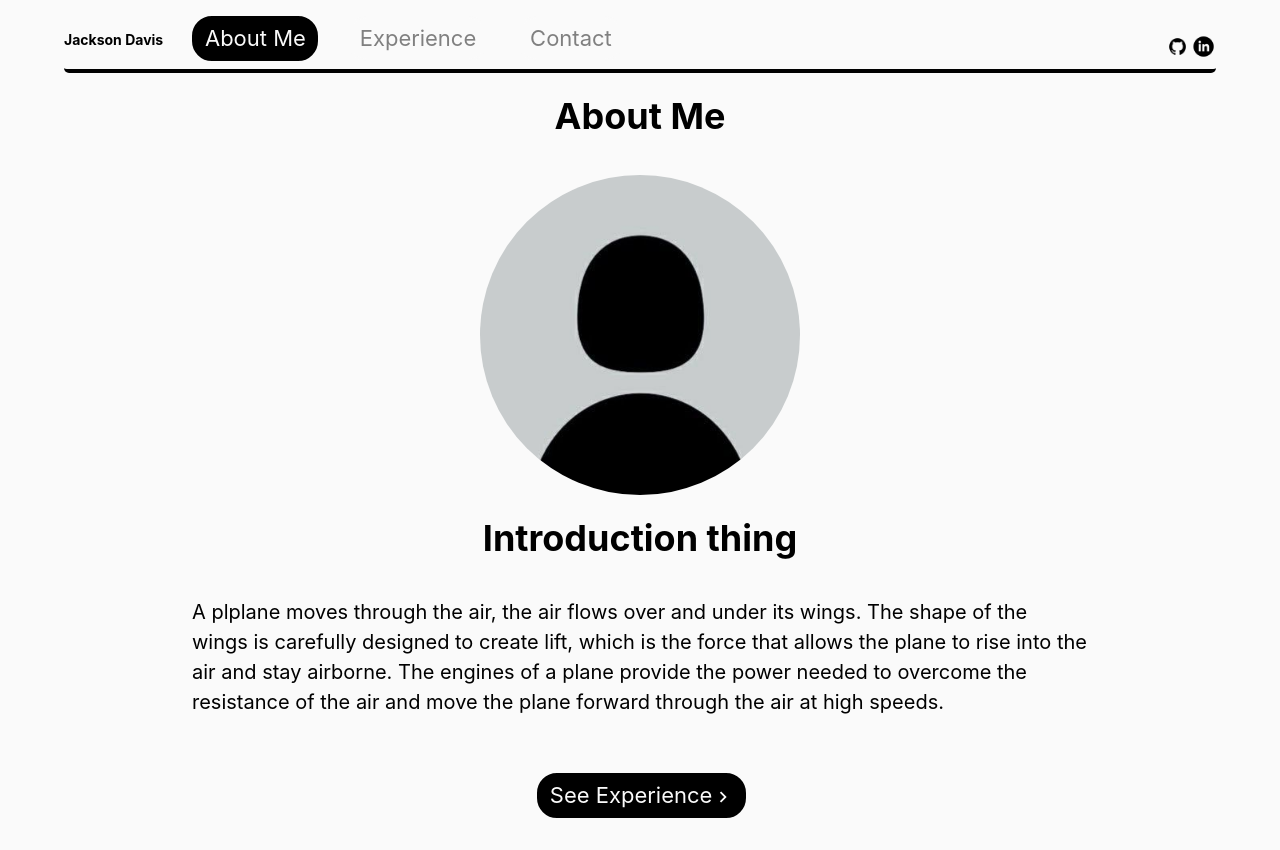
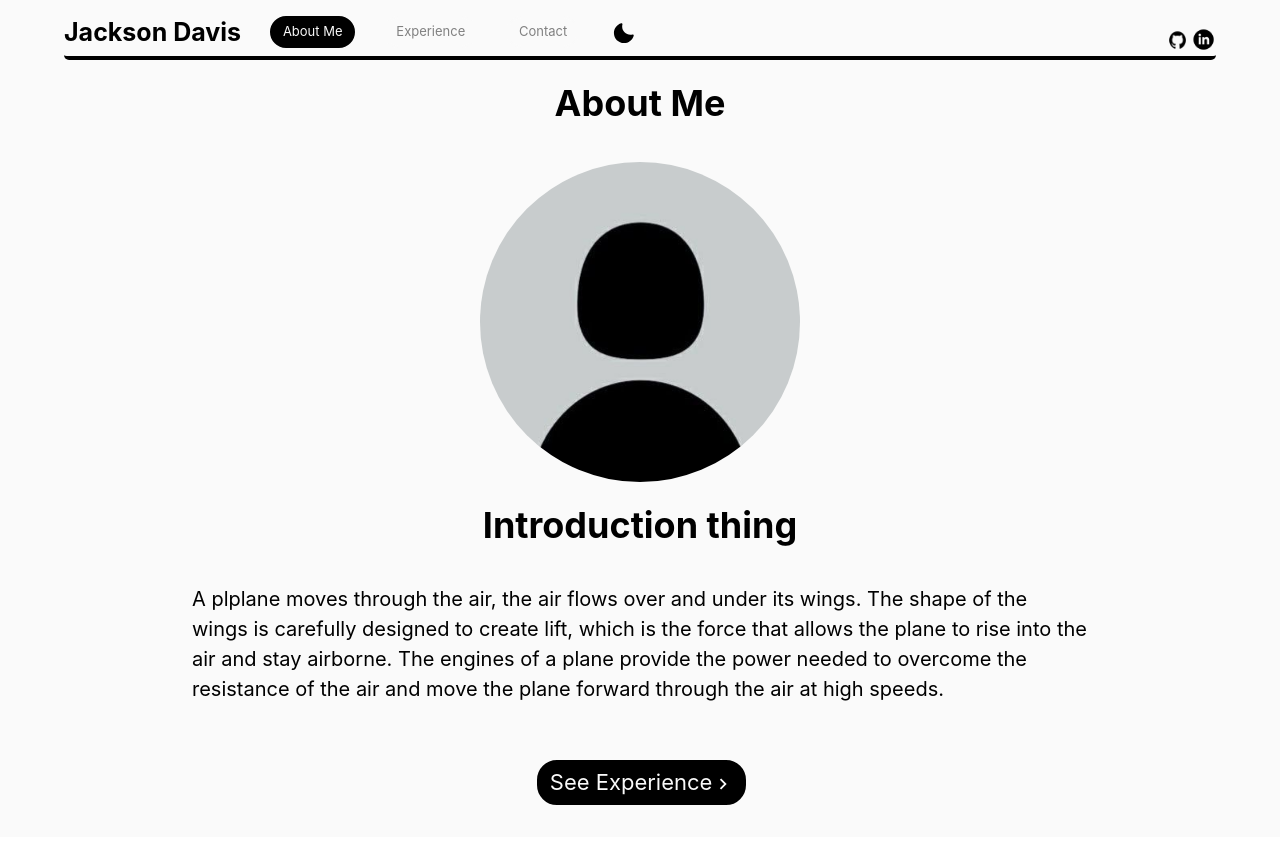
Before and after one commit to JackAvis/Personal-Site, a React (Create React App) app: page /#/ in a window 1280 px wide. Built offline with nearby package versions, Linux system fonts and the light colour scheme.

Commit message:
Adding Dark Mode + More Convenient Code
Added Dark Mode and Moved colors into one place (::root).

```diff
--- a/src/Constants.tsx
+++ /dev/null
@@ -1,5 +0,0 @@
-
-export const primaryColor = "#fafafa";
-export const secondaryColor = "black";
-export const tertiaryColor = "grey";
-/* #ffeadc */
--- /dev/null
+++ b/src/components/DarkModeIcon.tsx
@@ -0,0 +1,36 @@
+import { useState } from 'react';
+import { MoonIcon, SunIcon } from '@chakra-ui/icons'
+import { Center } from '@chakra-ui/react'
+
+
+function DarkModeIcon() {
+    const [isDarkMode, setDarkMode] = useState(false);
+    let secondaryColor = getComputedStyle(document.documentElement).getPropertyValue('--secondary-color');
+    function icon() {
+        if (isDarkMode) {
+            return (<SunIcon boxSize={8} className="SunIcon" color={secondaryColor} onClick={onButtonClick} />);
+        }
+        else {
+            return (<MoonIcon boxSize={8} className="MoonIcon" color={secondaryColor} onClick={onButtonClick} />);
+        }
+    }
+    function onButtonClick() {
+        if (isDarkMode) {
+            document.documentElement.style.setProperty('--primary-color', '#fafafa');
+            document.documentElement.style.setProperty('--secondary-color', 'black');
+            setDarkMode(false);
+        }
+        else {
+            document.documentElement.style.setProperty('--primary-color', '#1c1c21');
+            document.documentElement.style.setProperty('--secondary-color', '#fafafa');
+            setDarkMode(true);
+        }
+    }
+
+    return (
+        <Center>{icon()}</Center>
+    )
+
+}
+
+export default DarkModeIcon;
--- a/src/components/Navbar/Navbar.css
+++ b/src/components/Navbar/Navbar.css
@@ -7,33 +7,67 @@
     border-radius: 5px;
 }
 
-.iconContainer{
+.iconContainer {
     margin-top: 2vh;
 }
-.icon{
+
+.icon {
     margin-top: 0px;
     transition: margin-top ease-in 0.1s;
 }
 
-.icon:hover{
-    margin-top:-1vh;
+.icon:hover {
+    margin-top: -1vh;
 }
-.nameMobile{
+
+.nameMobile {
     color: var(--secondary-color);
     font-weight: bold;
     font-size: 25px;
 }
 
-.name{
+.MoonIcon {
+    margin-top: 1.2vh;
+    padding: 5px;
+    border-radius: 13px;
+    transition: background-color .75s ease-in-out;
+    transition: color 1 ease;
+
+}
+
+.MoonIcon:hover {
+    background-color: var(--secondary-color);
+    color: var(--primary-color);
+
+}
+
+.SunIcon {
+    margin-top: 1.2vh;
+    padding: 5px;
+    border-radius: 13px;
+    transition: background-color .75s ease-in-out;
+    transition: color 1 ease;
+
+}
+
+.SunIcon:hover {
+    background-color: var(--secondary-color);
+    color: var(--primary-color);
+
+}
+
+.name {
     color: var(--secondary-color);
     font-weight: bold;
-    font-size: 1.75vh;
+    font-size: 25px;
     margin-right: 1vw;
     margin-top: 1.2vh;
 }
-.name:hover{
+
+.name:hover {
     cursor: pointer;
 }
+
 .mobileMenuOption {
     transition: color 1 ease;
     transition: border-color 1s ease-in-out;
@@ -42,6 +76,20 @@
     border-width: .3vh;
     border-radius: 10px;
     padding: .5vh;
+    color: var(--tertiary-color);
+}
+.optionNoAnimation{
+    margin-bottom: 1vh;
+    margin-top: 2vh;
+    margin-right: 1vw;
+    margin-left: 2vh;
+    transition: color 1 ease;
+    border-color: var(--primary-color);
+    border-width: .3vh;
+    border-radius: 20px;
+    padding: .5vh;
+    padding-left: 11px;
+    padding-right: 10px;
     color: var(--tertiary-color);
 }
 .menuOption {
@@ -80,7 +128,6 @@
 
 .sectionContainer {
     border-color: var(--secondary-color);
-
     border-bottom-width: 3px;
     border-top-width: 3px;
     border-radius: 10px;
@@ -119,7 +166,7 @@
     padding-top: 2vh;
 }
 
-.endPage{
+.endPage {
     padding-top: 3vh;
 }
 
@@ -139,13 +186,15 @@
 }
 
 /* css for home page */
-.mobileIcon{
+.mobileIcon {
     margin-top: -3vh;
 }
-.pfp{
+
+.pfp {
     margin-top: 2vh;
     border-radius: 1000px;
 }
+
 .pfpTitle {
     font-size: 4.5vh;
     padding-top: 2vh;
--- a/src/components/Navbar/Navbar.tsx
+++ b/src/components/Navbar/Navbar.tsx
@@ -4,14 +4,21 @@ import { useState, useEffect } from 'react';
 import { Stack, MenuDivider, Menu, MenuItem, IconButton, MenuList, MenuButton, Box, Text, Center, Spacer, Flex, Image, Link, LinkBox } from '@chakra-ui/react'
 import linkedinLogo from './Icons/Linkedin.png'
 import { HamburgerIcon } from '@chakra-ui/icons'
+import DarkModeIcon from "../DarkModeIcon";
 import githubLogo from './Icons/Github.png'
-import { primaryColor, secondaryColor, tertiaryColor } from '../../../src/Constants'
+import githubWhiteLogo from './Icons/GithubWhite.png'
+import linkedinWhiteLogo from './Icons/LinkedinWhite.png'
+
 type NavBarProps = {
     optionSelected: string;
 }
 function Navbar(props: NavBarProps) {
     /* detect mobile usage */
+    let primaryColor = getComputedStyle(document.documentElement).getPropertyValue('--primary-color');
+    let secondaryColor = getComputedStyle(document.documentElement).getPropertyValue('--secondary-color');
+    let tertiaryColor = getComputedStyle(document.documentElement).getPropertyValue('--tertiary-color');
     const [width, setWidth] = useState<number>(window.innerWidth);
+    const [first, setFirst] = useState(true);
     function handleWindowSizeChange() {
         setWidth(window.innerWidth);
     }
@@ -28,13 +35,29 @@ function Navbar(props: NavBarProps) {
     function navigateToPage(text: string, page: string) {
         navigate(page);
     }
+    function setFirstFalse() {
+        if (secondaryColor === '#fafafa' && first) {
+            setFirst(false);
+        }
+        return (<div></div>)
+    }
+
+    function handleDarkModeButton(page: string) {
+        if (page === "Home") {
+            navigate("/");
+        }
+        else {
+            navigate(page);
+        }
+
+    }
 
     const createOption = (color: string, text: string, page: string) => {
         return (<Box
             color={color === secondaryColor ? primaryColor : color}
             bgColor={color === tertiaryColor ? primaryColor : color}
             borderColor={color === tertiaryColor ? primaryColor : color}
-            fontSize={[12, 20, 22]}
+            fontSize={[12, 13, 13]}
             className="menuOption"
             onClick={() => navigateToPage(text, page)}
         >
@@ -43,7 +66,8 @@ function Navbar(props: NavBarProps) {
     }
 
     const createMobileOption = (color: string, text: string, page: string) => {
-        return (<MenuItem onClick={() => navigateToPage(text, page)}>
+        return (<MenuItem bgColor={primaryColor} onClick={() => navigateToPage(text, page)}>
+
             <Box
                 color={color === secondaryColor ? primaryColor : color}
                 bgColor={color === tertiaryColor ? primaryColor : color}
@@ -67,10 +91,12 @@ function Navbar(props: NavBarProps) {
                     {optionSelected === 'Contact' ? createOption(secondaryColor, "Contact", "contact") : createOption(tertiaryColor, "Contact", "contact")}
                 </Flex>
                 <Spacer />
+                <Center><Box onClick={() => handleDarkModeButton(props.optionSelected)}><DarkModeIcon></DarkModeIcon></Box></Center>
                 <Flex className="iconContainer" justify='right' w='100%' paddingTop='1vh'>
                     <Center>
-                        {createIcon(githubLogo, '3.45vh', 'https://github.com/Jackson-Davis1')}
-                        {createIcon(linkedinLogo, '3.1vh', 'https://linkedin.com/in/jackson-davis-931a35175')}
+                        {secondaryColor === 'black' ? createIcon(githubLogo, '3.45vh', 'https://github.com/Jackson-Davis1') : createIcon(githubWhiteLogo, '3.45vh', 'https://github.com/Jackson-Davis1')}
+                        <Spacer />
+                        {secondaryColor === 'black' ? createIcon(linkedinLogo, '3.1vh', 'https://linkedin.com/in/jackson-davis-931a35175') : createIcon(linkedinWhiteLogo, '3.1vh', 'https://linkedin.com/in/jackson-davis-931a35175')}
                     </Center>
                 </Flex>
             </Stack>)
@@ -78,7 +104,10 @@ function Navbar(props: NavBarProps) {
     const mobileMenu = () => {
         return (<Flex className="mobileMenuContainer" justify='right'>
             <Center><Text className="nameMobile" whiteSpace='nowrap' onClick={() => navigateToPage("About Me", "/")}> Jackson Davis</Text></Center>
+
             <Spacer />
+            <Center><Box onClick={() => handleDarkModeButton(props.optionSelected)} marginBottom="1vw" marginRight="1vh"><DarkModeIcon></DarkModeIcon></Box></Center>
+
             <Menu>
                 <MenuButton
                     as={IconButton}
@@ -92,26 +121,28 @@ function Navbar(props: NavBarProps) {
                     icon={<HamburgerIcon />}
                     variant='outline'
                 />
-                <MenuList>
+
+                <MenuList bgColor={primaryColor}>
                     {optionSelected === 'Home' ? createMobileOption(secondaryColor, "About Me", "/") : createMobileOption(tertiaryColor, "About Me", "/")}
                     <MenuDivider />
                     {optionSelected === 'Experience' ? createMobileOption(secondaryColor, "Experience", "experience") : createMobileOption(tertiaryColor, "Experience", "experience")}
                     <MenuDivider />
                     {optionSelected === 'Contact' ? createMobileOption(secondaryColor, "Contact", "contact") : createMobileOption(tertiaryColor, "Contact", "contact")}
                     <MenuDivider />
-                    <MenuItem>
+                    <MenuItem bgColor={primaryColor}>
                         <Flex className="iconContainer" justify='left' w='100%' paddingTop='1vh'>
                             <Center>
-                                {createMobileIcon(githubLogo, '3.45vh', 'https://github.com/Jackson-Davis1')}
+                                {secondaryColor === 'black' || first ? createMobileIcon(githubLogo, '3.45vh', 'https://github.com/Jackson-Davis1') : createMobileIcon(githubWhiteLogo, '3.45vh', 'https://github.com/Jackson-Davis1')}
                                 <Spacer />
-                                {createMobileIcon(linkedinLogo, '3.1vh', 'https://linkedin.com/in/jackson-davis-931a35175')}
+                                {secondaryColor === 'black' || first ? createMobileIcon(linkedinLogo, '3.1vh', 'https://linkedin.com/in/jackson-davis-931a35175') : createMobileIcon(linkedinWhiteLogo, '3.1vh', 'https://linkedin.com/in/jackson-davis-931a35175')}
                             </Center>
+                            {setFirstFalse()}
                         </Flex>
                     </MenuItem>
-
                 </MenuList>
             </Menu>
-        </Flex>)
+        </Flex>
+        )
 
     }
     const createIcon = (icon: string, size: string, link: string) => {
--- a/src/pages/Experience/Experience.tsx
+++ b/src/pages/Experience/Experience.tsx
@@ -1,10 +1,11 @@
-import { Box, Flex, Spacer, Center } from '@chakra-ui/react'
+import { Box, Flex, Spacer } from '@chakra-ui/react'
 import { DownloadIcon } from '@chakra-ui/icons'
-import {primaryColor, secondaryColor, tertiaryColor} from  '../../../src/Constants'
 type ExperienceProps = {
     setOption: Function;
 }
 function Experience(props: ExperienceProps) {
+    let primaryColor = getComputedStyle(document.documentElement).getPropertyValue('--primary-color');
+    let secondaryColor = getComputedStyle(document.documentElement).getPropertyValue('--secondary-color');
     props.setOption("Experience");
     const onButtonClick = () => {
         fetch('sample.pdf').then(response => {
@@ -45,7 +46,7 @@ function Experience(props: ExperienceProps) {
 
                     </ul>
                 </Box>
-                <Flex alignContent="left">
+                <Flex justifyItems='left'>
                     <Spacer />
                     <Box
                         color={primaryColor}
--- a/src/pages/Home/Home.tsx
+++ b/src/pages/Home/Home.tsx
@@ -1,7 +1,6 @@
 import { Center, Box, Image } from '@chakra-ui/react'
 import { useNavigate } from "react-router-dom";
 import { ChevronRightIcon } from '@chakra-ui/icons'
-import { primaryColor, secondaryColor, tertiaryColor } from '../../../src/Constants'
 import pfp from "./defaultpfp.jpg"
 
 type HomeProps = {
@@ -9,11 +8,14 @@ type HomeProps = {
 }
 
 function Home(props: HomeProps) {
+    let primaryColor = getComputedStyle(document.documentElement).getPropertyValue('--primary-color');
+    let secondaryColor = getComputedStyle(document.documentElement).getPropertyValue('--secondary-color');
+    let tertiaryColor = getComputedStyle(document.documentElement).getPropertyValue('--tertiary-color');
     props.setOption("Home");
     let navigate = useNavigate();
     function navigateToPage(text: string, page: string) {
         navigate(page);
-        props.setOption("Experience");
+        props.setOption("Experiences");
     }
 
     const createOption = (color: string, text: string, page: string) => {
```
Also changed, not shown: src/App.tsx (+4 -4 lines), src/components/Navbar/Icons/GithubWhite.png (added), src/components/Navbar/Icons/LinkedinWhite.png (added).
